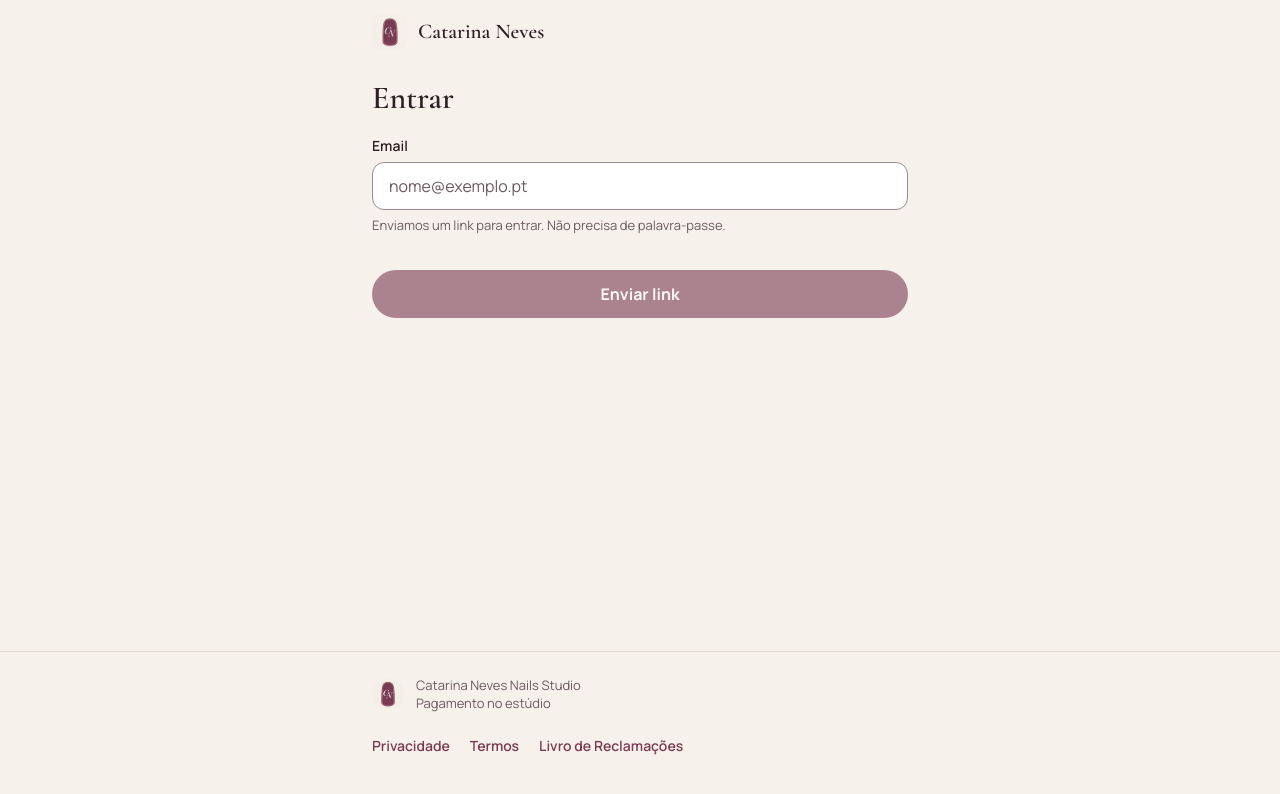
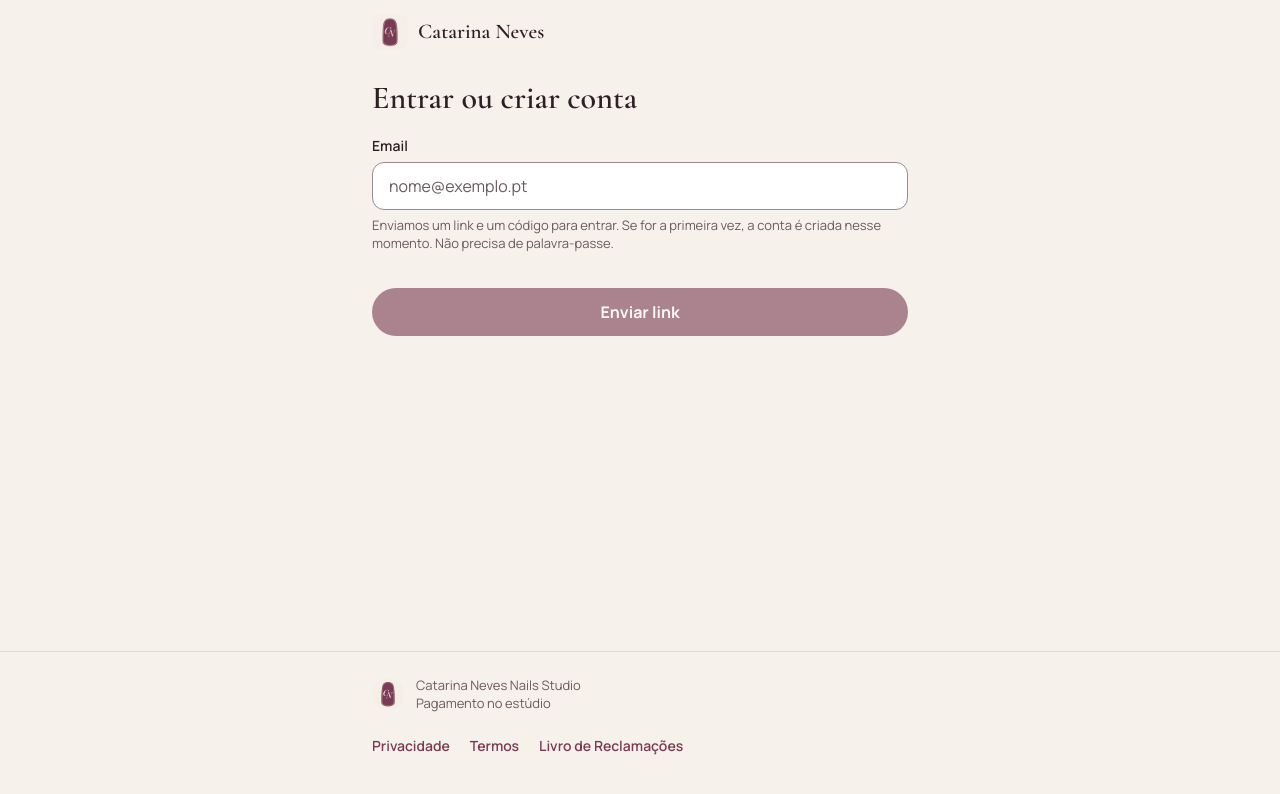
Before and after one commit to miguelgazela/catt-nailstudio, a Next.js app: page /entrar in a window 1280 px wide. Shown: the top 794 px of the page. Built offline with nearby package versions, Linux system fonts and the light colour scheme; no server answers.

Commit message:
Entrar ou criar conta: os textos dizem que a conta se cria no mesmo sítio
Co-Authored-By: Claude Opus 5.5 <noreply@anthropic.com>

```diff
--- a/app/entrar/form-entrar.tsx
+++ b/app/entrar/form-entrar.tsx
@@ -68,9 +68,11 @@ function FormCodigo({ email, destino }: { email: string; destino: string }) {
 export function FormEntrar({
   siteKey,
   destino,
+  criarConta = true,
 }: {
   siteKey: string;
   destino: string;
+  criarConta?: boolean;
 }) {
   const [pronto, setPronto] = useState(false);
   const aoMudar = useCallback((p: boolean) => setPronto(p), []);
@@ -144,7 +146,9 @@ export function FormEntrar({
             id="email-ajuda"
             className="text-[13px] leading-[18px] text-muted-foreground"
           >
-            Enviamos um link para entrar. Não precisa de palavra-passe.
+            {criarConta
+              ? "Enviamos um link e um código para entrar. Se for a primeira vez, a conta é criada nesse momento. Não precisa de palavra-passe."
+              : "Enviamos um link e um código para entrar. Não precisa de palavra-passe."}
           </p>
         )}
       </div>
--- a/app/entrar/page.tsx
+++ b/app/entrar/page.tsx
@@ -8,7 +8,7 @@ import { caminhoSeguro } from "@/lib/caminho";
 import { FormEntrar } from "./form-entrar";
 
 export const metadata = {
-  title: "Entrar | Catarina Neves Nails Studio",
+  title: "Entrar ou criar conta | Catarina Neves Nails Studio",
   robots: { index: false },
 };
 export const dynamic = "force-dynamic";
@@ -16,6 +16,8 @@ export const dynamic = "force-dynamic";
 export default async function Entrar({ searchParams }: PageProps<"/entrar">) {
   const { next, erro } = await searchParams;
   const destino = caminhoSeguro(typeof next === "string" ? next : null);
+  // O painel não cria contas: aí o ecrã diz só "Entrar".
+  const painel = /^\/admin(\/|\?|$)/.test(destino);
   if (await getUtilizador()) redirect(destino);
 
   return (
@@ -23,7 +25,7 @@ export default async function Entrar({ searchParams }: PageProps<"/entrar">) {
       <Cabecalho semEntrar />
       <main className="mx-auto flex w-full max-w-xl flex-col gap-5 px-5 pt-4 pb-10">
         <h1 className="font-display text-[32px] leading-9 font-semibold">
-          Entrar
+          {painel ? "Entrar" : "Entrar ou criar conta"}
         </h1>
         {erro === "link" ? (
           <p
@@ -36,6 +38,7 @@ export default async function Entrar({ searchParams }: PageProps<"/entrar">) {
         <FormEntrar
           siteKey={process.env.NEXT_PUBLIC_TURNSTILE_SITE_KEY ?? ""}
           destino={destino}
+          criarConta={!painel}
         />
       </main>
       <Rodape />
--- a/app/marcar/page.tsx
+++ b/app/marcar/page.tsx
@@ -148,14 +148,14 @@ export default async function Marcar({ searchParams }: PageProps<"/marcar">) {
             ) : (
               <div className="flex flex-col gap-3 rounded-lg border border-border bg-card px-4 py-5">
                 <p className="text-base leading-6">
-                  Entre com o seu email, sem palavra-passe. Enviamos-lhe um link
-                  e volta a este passo.
+                  Entre ou crie conta com o seu email, sem palavra-passe.
+                  Enviamos-lhe um link e um código, e volta a este passo.
                 </p>
                 <Link
                   href={`/entrar?next=${encodeURIComponent(`${base}&modo=conta`)}`}
                   className="inline-flex h-12 w-full items-center justify-center rounded-full bg-primary text-base font-bold text-primary-foreground no-underline hover:bg-primary-pressed"
                 >
-                  Entrar com email
+                  Entrar ou criar conta
                 </Link>
               </div>
             )
```
Also changed, not shown: 2 other files (tests, documents, lock files or other folders).
